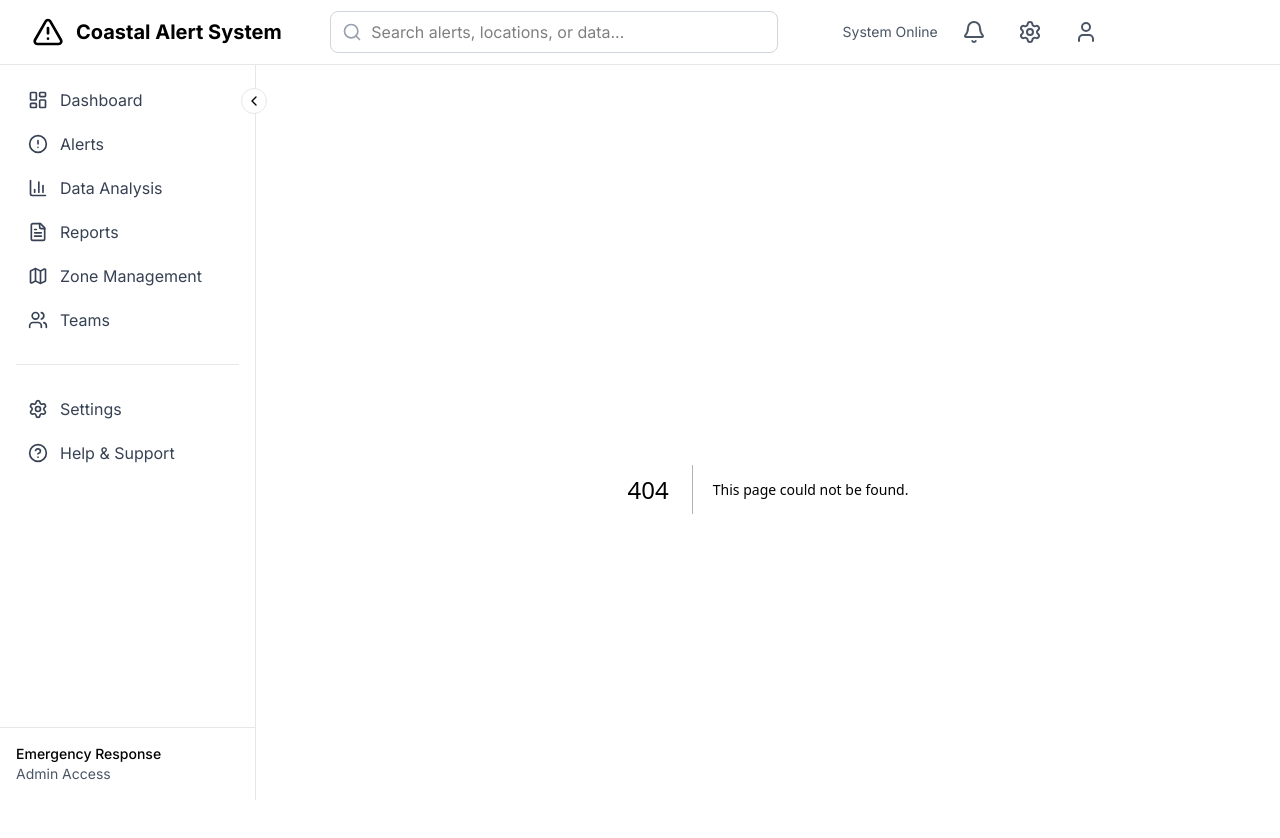
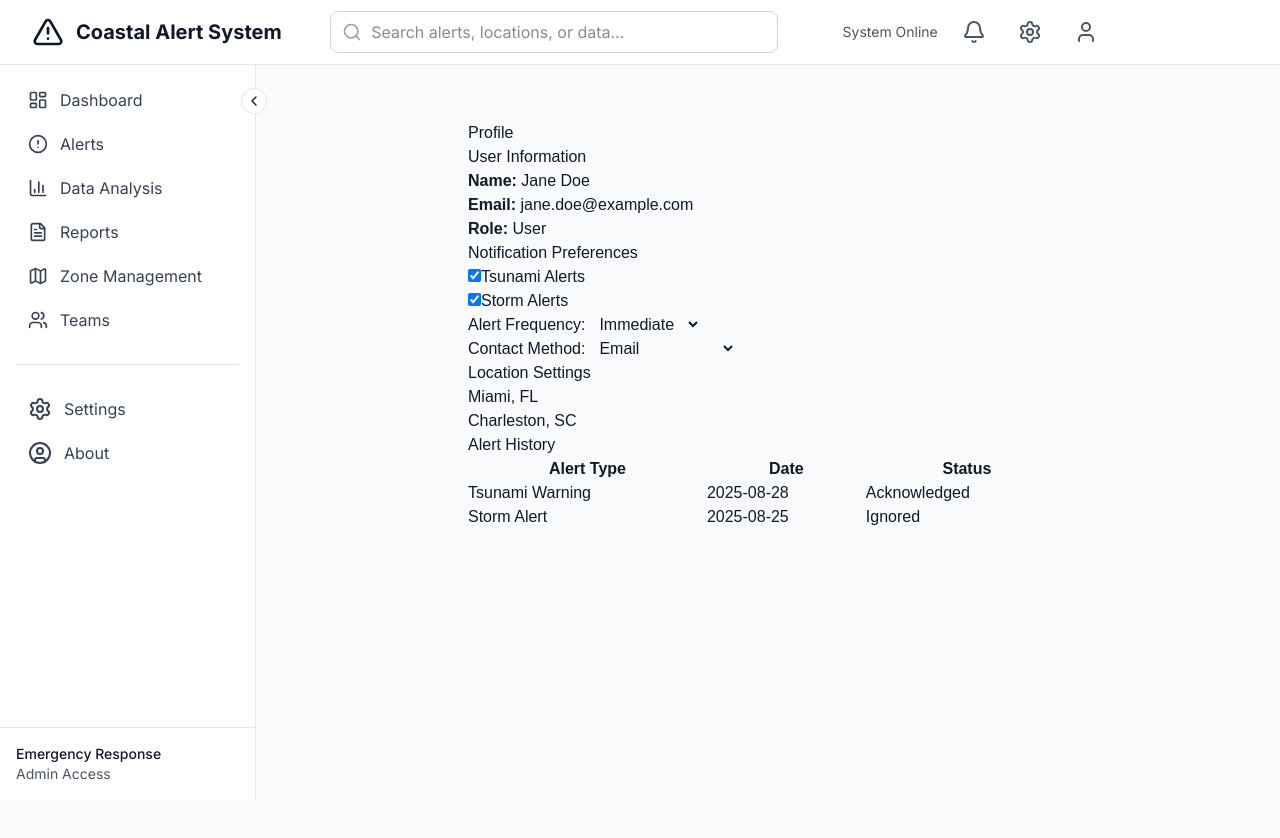
Before and after one commit to DVSarvaiya/Hackout, a Next.js app: page /profile in a window 1280 px wide. Before the commit this address had no page. Shown: the top 838 px of the page. After the commit the page ends 800 px from the top, so only its background shows below. Built offline with nearby package versions, Linux system fonts and the light colour scheme.

Commit message:
About Page Added

```diff
--- /dev/null
+++ b/app/about/page.js
@@ -0,0 +1,119 @@
+'use client'; // Required for client-side interactivity in Next.js 13+
+
+import { useState } from "react";
+
+export default function AboutPage() {
+  const [showContact, setShowContact] = useState(false);
+
+  const sectionStyle = {
+    marginBottom: "40px", // increased spacing between sections
+  };
+
+  const headingStyle = {
+    color: "#00695c",
+    fontSize: "1.6em",
+    marginBottom: "10px",
+  };
+
+  const paragraphStyle = {
+    margin: 0,
+  };
+
+  const containerStyle = {
+    maxWidth: "960px",
+    margin: "50px auto",
+    padding: "50px", // increased padding inside container
+    backgroundColor: "#ffffff",
+    boxShadow: "0 0 20px rgba(0,0,0,0.1)",
+    borderRadius: "10px",
+    color: "#2e3d49",
+    lineHeight: "1.8", // slightly increased line height
+    fontFamily: "Segoe UI, sans-serif",
+  };
+
+  const titleStyle = {
+    textAlign: "center",
+    color: "#00796b",
+    marginBottom: "40px",
+    fontSize: "2.8em",
+  };
+
+  const contactStyle = {
+    textAlign: "center",
+    marginTop: "60px", // more space above contact section
+  };
+
+  const buttonStyle = {
+    display: "inline-block",
+    marginTop: "15px", // more space above button
+    padding: "12px 25px",
+    backgroundColor: "#00796b",
+    color: "#fff",
+    textDecoration: "none",
+    borderRadius: "5px",
+    fontWeight: "bold",
+    cursor: "pointer",
+  };
+
+  const Section = ({ title, content }) => (
+    <div style={sectionStyle}>
+      <h2 style={headingStyle}>{title}</h2>
+      <p style={paragraphStyle}>{content}</p>
+    </div>
+  );
+
+  const ContactSection = () => (
+    <div style={{ marginTop: "30px", textAlign: "center" }}>
+      <h2 style={headingStyle}>Contact Us</h2>
+      <p>Email: contact@coastalsentinel.org</p>
+      <p>Phone: +1 (555) 123-4567</p>
+      <p>Address: 123 Ocean View Blvd, Seaville, CA 90210</p>
+    </div>
+  );
+
+  return (
+    <main style={{ backgroundColor: "#e0f7fa", minHeight: "100vh", padding: "20px" }}>
+      <div style={containerStyle}>
+        <h1 style={titleStyle}>Our Mission</h1>
+
+        <Section
+          title="Protecting Coastal Communities"
+          content="Coastal Sentinel is a team of scientists, engineers, and data experts on a mission to safeguard coastal life. We build tools that detect threats in real time—before they escalate—giving communities and ecosystems a critical head start."
+        />
+        <Section
+          title="Nature-Based Resilience"
+          content="We focus on Blue Carbon ecosystems—mangroves, seagrasses, and salt marshes—that naturally defend our coasts and store vast amounts of carbon. These ecosystems are nature’s first line of defense against climate change."
+        />
+        <Section
+          title="Why It Matters"
+          content="Coastal regions are under threat—from rising sea levels to increasingly severe storms. Without proactive systems, millions remain vulnerable. Our platform turns environmental signals into actionable alerts, helping people prepare and adapt."
+        />
+        <Section
+          title="Built on Data, Guided by Nature"
+          content="We combine satellite sensing, oceanographic data, and AI forecasting to monitor both natural systems and environmental risks. Our alerts don’t just warn—they empower communities to act faster and smarter."
+        />
+        <Section
+          title="Mapping Blue Carbon"
+          content="We continuously map and assess the health of Blue Carbon zones. This data powers our threat models and reinforces the link between ecosystem conservation and long-term coastal safety."
+        />
+        <Section
+          title="Collaborative by Design"
+          content="We partner with research institutions, NGOs, and climate agencies to make this work possible. These collaborations amplify our reach and ensure our platform aligns with the needs of vulnerable communities."
+        />
+        <Section
+          title="Our Promise"
+          content="We are committed to a resilient, climate-ready coastline—where communities thrive and ecosystems endure. Through innovation and integrity, we work toward a future that values both people and planet."
+        />
+
+        <div style={contactStyle}>
+          <p>Want to collaborate or learn more?</p>
+          <button style={buttonStyle} onClick={() => setShowContact(!showContact)}>
+            {showContact ? "Hide Contact Info" : "Get in Touch"}
+          </button>
+        </div>
+
+        {showContact && <ContactSection />}
+      </div>
+    </main>
+  );
+}
--- /dev/null
+++ b/app/profile/page.js
@@ -0,0 +1,126 @@
+import { useState } from "react";
+
+export default function ProfilePage() {
+  const [user, setUser] = useState({
+    name: "Jane Doe",
+    email: "jane.doe@example.com",
+    role: "User",
+    locations: ["Miami, FL", "Charleston, SC"],
+    notificationPrefs: {
+      tsunami: true,
+      storm: true,
+      frequency: "Immediate",
+      contactMethod: "Email",
+    },
+    alertHistory: [
+      { id: 1, type: "Tsunami Warning", date: "2025-08-28", status: "Acknowledged" },
+      { id: 2, type: "Storm Alert", date: "2025-08-25", status: "Ignored" },
+    ],
+  });
+
+  const handleNotificationChange = (e) => {
+    const { name, type, checked, value } = e.target;
+    setUser((prev) => ({
+      ...prev,
+      notificationPrefs: {
+        ...prev.notificationPrefs,
+        [name]: type === "checkbox" ? checked : value,
+      },
+    }));
+  };
+
+  return (
+    <div style={{ maxWidth: "600px", margin: "2rem auto", fontFamily: "Arial, sans-serif" }}>
+      <h1>Profile</h1>
+
+      <section>
+        <h2>User Information</h2>
+        <p><strong>Name:</strong> {user.name}</p>
+        <p><strong>Email:</strong> {user.email}</p>
+        <p><strong>Role:</strong> {user.role}</p>
+      </section>
+
+      <section>
+        <h2>Notification Preferences</h2>
+        <label>
+          <input
+            type="checkbox"
+            name="tsunami"
+            checked={user.notificationPrefs.tsunami}
+            onChange={handleNotificationChange}
+          />
+          Tsunami Alerts
+        </label>
+        <br />
+        <label>
+          <input
+            type="checkbox"
+            name="storm"
+            checked={user.notificationPrefs.storm}
+            onChange={handleNotificationChange}
+          />
+          Storm Alerts
+        </label>
+        <br />
+        <label>
+          Alert Frequency:
+          <select
+            name="frequency"
+            value={user.notificationPrefs.frequency}
+            onChange={handleNotificationChange}
+            style={{ marginLeft: "10px" }}
+          >
+            <option value="Immediate">Immediate</option>
+            <option value="Daily">Daily Digest</option>
+            <option value="Weekly">Weekly</option>
+          </select>
+        </label>
+        <br />
+        <label>
+          Contact Method:
+          <select
+            name="contactMethod"
+            value={user.notificationPrefs.contactMethod}
+            onChange={handleNotificationChange}
+            style={{ marginLeft: "10px" }}
+          >
+            <option value="Email">Email</option>
+            <option value="SMS">SMS</option>
+            <option value="Push">Push Notification</option>
+          </select>
+        </label>
+      </section>
+
+      <section>
+        <h2>Location Settings</h2>
+        <ul>
+          {user.locations.map((loc, i) => (
+            <li key={i}>{loc}</li>
+          ))}
+        </ul>
+      </section>
+
+      <section>
+        <h2>Alert History</h2>
+        <table border="1" cellPadding="5" style={{ borderCollapse: "collapse", width: "100%" }}>
+          <thead>
+            <tr>
+              <th>Alert Type</th>
+              <th>Date</th>
+              <th>Status</th>
+            </tr>
+          </thead>
+          <tbody>
+            {user.alertHistory.map((alert) => (
+              <tr key={alert.id}>
+                <td>{alert.type}</td>
+                <td>{alert.date}</td>
+                <td>{alert.status}</td>
+              </tr>
+            ))}
+          </tbody>
+        </table>
+      </section>
+    </div>
+  );
+}
--- a/components/Sidebar.js
+++ b/components/Sidebar.js
@@ -10,7 +10,7 @@ import {
   Map,
   Users,
   Settings,
-  HelpCircle,
+  UserCircle,
   ChevronLeft,
   ChevronRight
 } from 'lucide-react'
@@ -30,8 +30,9 @@ export default function Sidebar() {
 
   const secondaryItems = [
     { icon: Settings, label: 'Settings', href: '/settings' },
-    { icon: HelpCircle, label: 'Help & Support', href: '/help' },
+    { icon: UserCircle, label: 'About', href: '/about' },
   ]
+
 
   return (
     <aside className={`hidden lg:flex flex-col fixed left-0 top-16 h-[calc(100vh-4rem)] bg-white border-r border-gray-200 transition-all duration-300 ${
@@ -62,7 +63,11 @@ export default function Sidebar() {
                     : 'text-gray-700 hover:bg-gray-100'
                 }`}
               >
-                <Icon className={`h-5 w-5 ${collapsed ? 'mx-auto' : 'mr-3'}`} />
+                <Icon
+                  className={`shrink-0 transition-all duration-300 ${
+                    collapsed ? 'mx-auto h-5 w-5' : 'mr-3 h-5 w-5'
+                  }`}
+                />
                 {!collapsed && <span>{item.label}</span>}
               </Link>
             )
@@ -76,14 +81,23 @@ export default function Sidebar() {
         <div className="space-y-1">
           {secondaryItems.map((item) => {
             const Icon = item.icon
+            const isActive = pathname === item.href
 
             return (
               <Link
                 key={item.href}
                 href={item.href}
-                className="flex items-center px-3 py-2 text-gray-700 rounded-lg hover:bg-gray-100 transition"
+                className={`flex items-center px-3 py-2 rounded-lg transition ${
+                  isActive
+                    ? 'bg-info text-white'
+                    : 'text-gray-700 hover:bg-gray-100'
+                }`}
               >
-                <Icon className={`h-5 w-5 ${collapsed ? 'mx-auto' : 'mr-3'}`} />
+                <Icon
+                  className={`shrink-0 transition-all duration-300 ${
+                    collapsed ? 'mx-auto h-6 w-6' : 'mr-3 h-6 w-6'
+                  }`}
+                />
                 {!collapsed && <span>{item.label}</span>}
               </Link>
             )
```
Also changed, not shown: package.json (+6 -4 lines), 1 other file (tests, documents, lock files or other folders).
